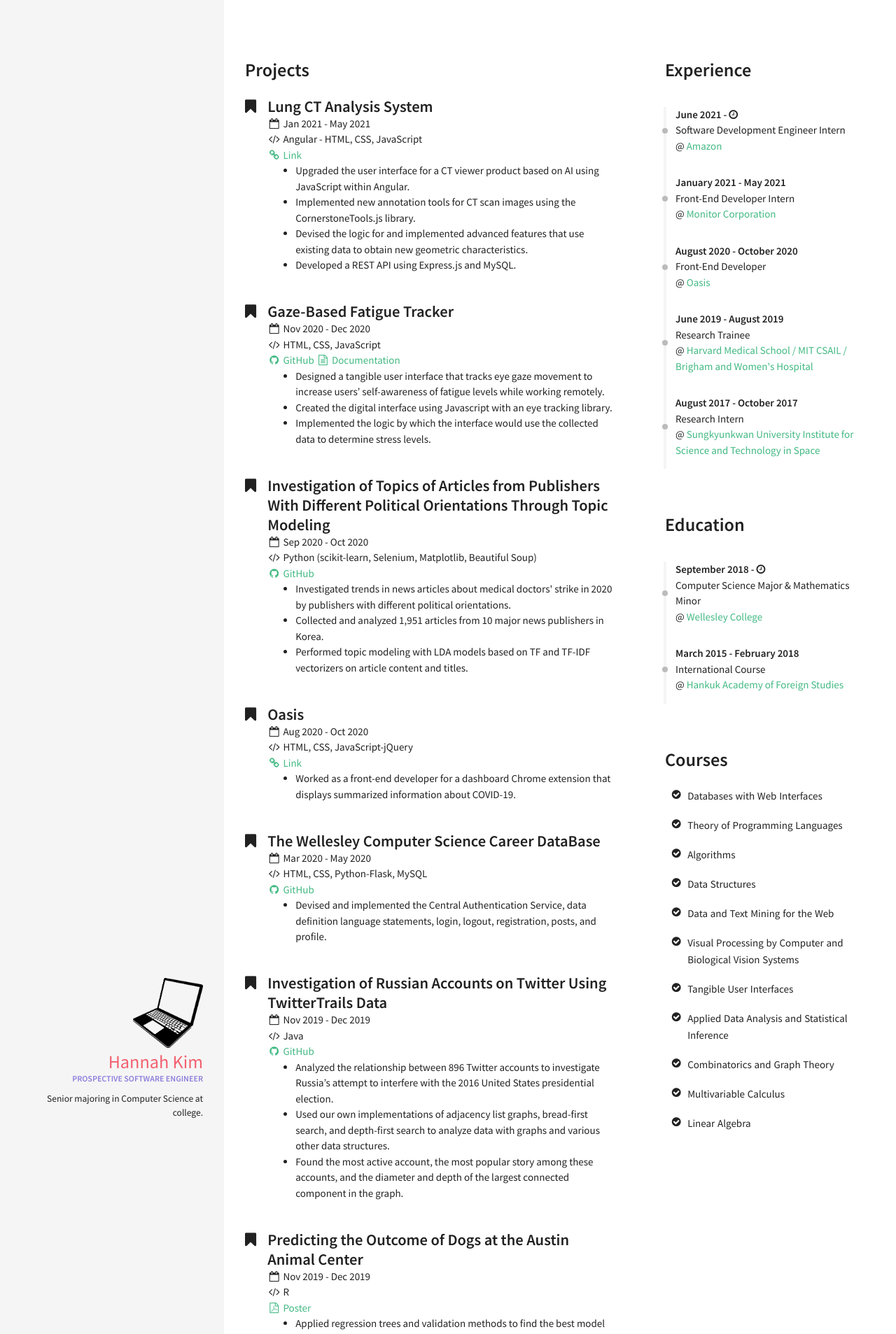
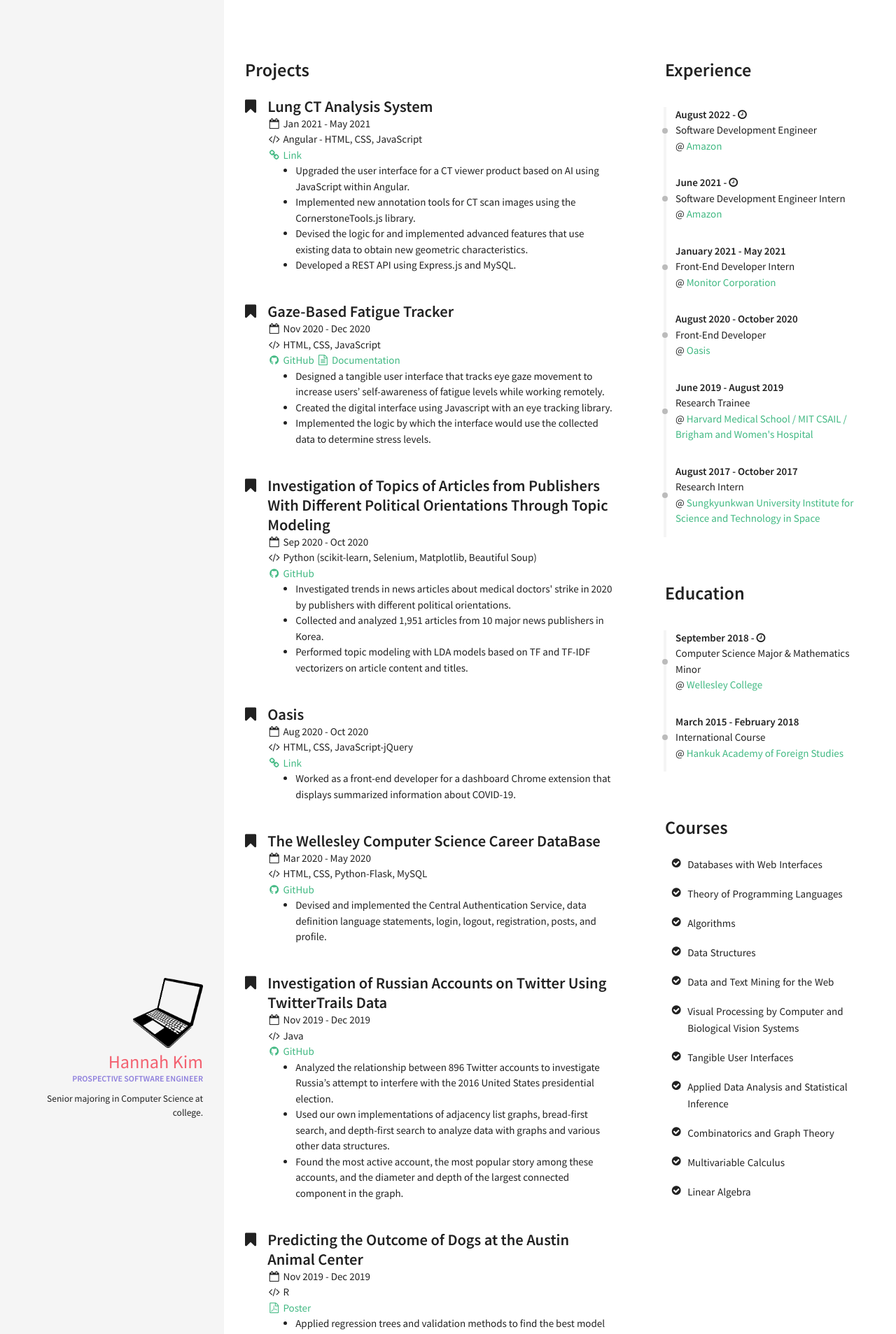
Before and after one commit to hskim37/hskim37.github.io, a Jekyll site: the page built from index.html, in a window 1280 px wide. Shown: the top 1907 px of the page at 70% size. Built offline with Jekyll 4.4.1, drawn with Linux system fonts in a browser that asks for light colours.

Commit message:
Add Amazon Full-time SDE

```diff
--- a/_data/index/careers.yml
+++ b/_data/index/careers.yml
@@ -1,3 +1,8 @@
+- name: Software Development Engineer
+  date: August 2022 - <i class="fa fa-clock-o" aria-hidden="true" title="Until Now"></i>
+  link: https://www.amazon.com/
+  place: Amazon
+
 - name: Software Development Engineer Intern
   date: June 2021 - <i class="fa fa-clock-o" aria-hidden="true" title="Until Now"></i>
   link: https://www.amazon.com/
```
